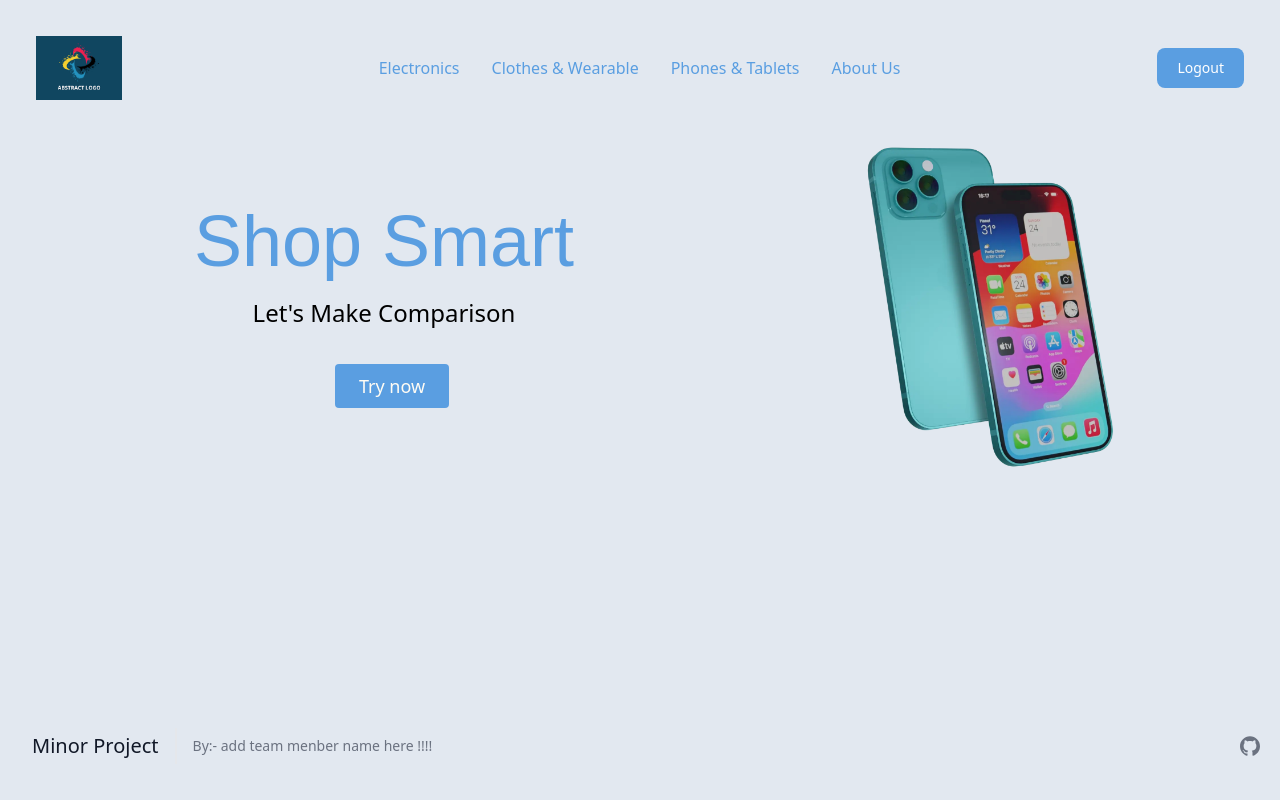
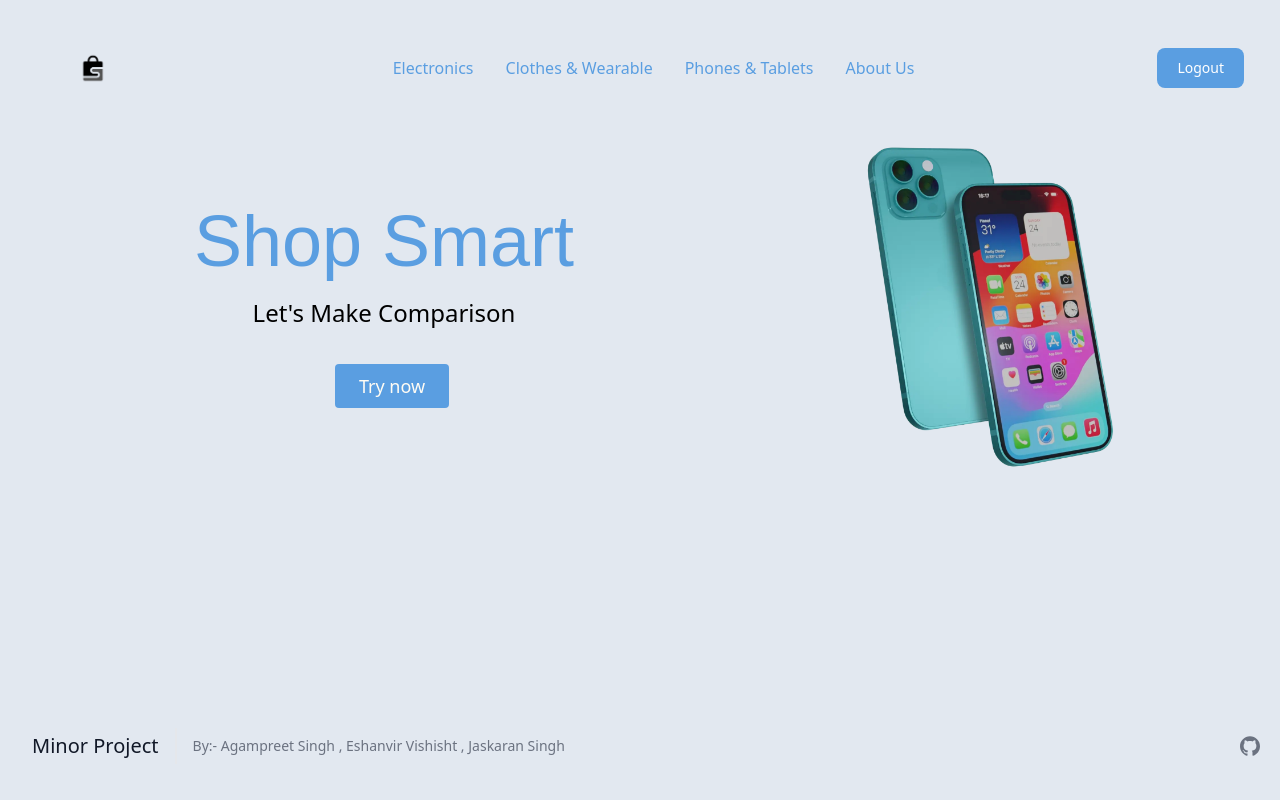
Before and after one commit to dilrajs616/Price-Comparison, a Flask app: page / in a window 1280 px wide. Run offline with Flask 3, Linux system fonts and the light colour scheme; style sheets or scripts are compiled from the project's sources.

Commit message:
logo change

```diff
--- a/templates/layout.html
+++ b/templates/layout.html
@@ -45,7 +45,7 @@
 
             <!-- hero img  -->
             <a href="#" class="flex items-center space-x-3 rtl:space-x-reverse">
-                <img src="{{url_for('static', filename='./img/logo.png')}}" class="h-16" alt="Hero Logo" />
+                <img src="{{url_for('static', filename='./img/shopsmart.png')}}" class="h-16" alt="Hero Logo" />
             </a>
             <!-- hero img  -->
 
@@ -141,7 +141,7 @@
 
             <p
                 class="text-sm text-gray-500  sm:ml-4 sm:pl-4 sm:border-l-2 sm:border-gray-200 sm:py-2 sm:mt-0 mt-4">
-                By:- add team menber name here !!!!
+                By:- Agampreet Singh , Eshanvir Vishisht , Jaskaran Singh
 
 
 
```
